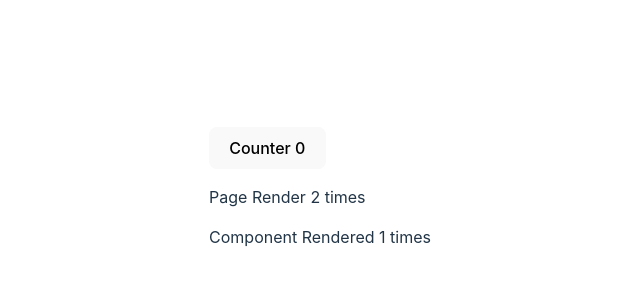
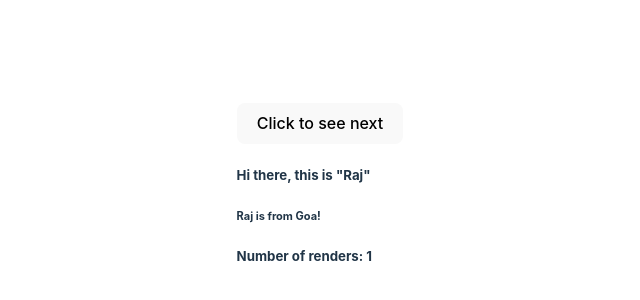
Before and after one commit to pankaj-gitcode/React, a React (Vite) app in the folder revise/code_recap/: page / in a window 1280 px wide. Shown: the part 204-504 px from the top of the page, without its empty margins (320-960 px from the left). Built offline with nearby package versions, Linux system fonts and the light colour scheme.

Commit message:
recap_useRef()_all_consolidated_v2

```diff
--- a/revise/code_recap/src/App.jsx
+++ b/revise/code_recap/src/App.jsx
@@ -1,31 +1,35 @@
-// how many times the page loads there should be Page-count displayed
-// if we don't remove strictMode in main.jsx then we've re-rendering 2 times where pageCount=2 [initial value]
-// whereas if we remove React.StrictMode then we have pageCount=1 [initial value]
-// means due to React.StrictMode we have one extra rendering
+// render the content on browser
+// manually alter the exisiting content
 
-//but we can't remove Strict mode everytime, so we'll use 'useRef()'
+//<---------- Using useEffet --------------->
 
-import React, {useState, useRef} from 'react'
+import React, {useEffect, useState, useRef, useCallback} from 'react'
 import './App.css'
 
-let pageRender = 0;
+export default function App(){
+  const [name, setName] = useState('Raj');
+  const nameRef = useRef();
 
-export default function App(){
-  const [count, setCount] = useState(0);
-  const componentRender = useRef(0);
- console.log(JSON.stringify(componentRender))
-  const counterFunc = ()=>{
-    setCount(count=>count+1);
+  const renderCounter = useRef(0);
+  renderCounter.current += 1;
+
+  //conventional way, using useEffect and changing DOM manually
+  useEffect(()=>{
+    document.getElementById('city').innerHTML = `<h5>${name} is from Goa!</h5>`
+  }, []);
+  const changeInfo = ()=>{
+    const info = nameRef.current.innerHTML = `<h3>${name} is 18 years</h3>`; //updating elements using userRef_variable.current
+    setName(info)
+    console.log(info, name)
   }
 
-  pageRender += 1; // with Strict Mode, so initial value=2
-  componentRender.current += 1;  //with StrictMode, but used "useRef" so intial value=1
 
   return(
     <div>
-      <button onClick={counterFunc}>Counter {count}</button>
-      <p>Page Render {pageRender} times</p>
-      <p>Component Rendered {componentRender.current} times</p>{console.log(JSON.stringify(componentRender))}
+      <button onClick={changeInfo}>Click to see next</button>
+      <h5 ref={nameRef}>Hi there, this is &quot;{name}&quot;</h5>
+      <h5 id="city">Which city ${name} belongs to!</h5>
+      <h5>Number of renders: {renderCounter.current}</h5>
     </div>
   )
 }
```
